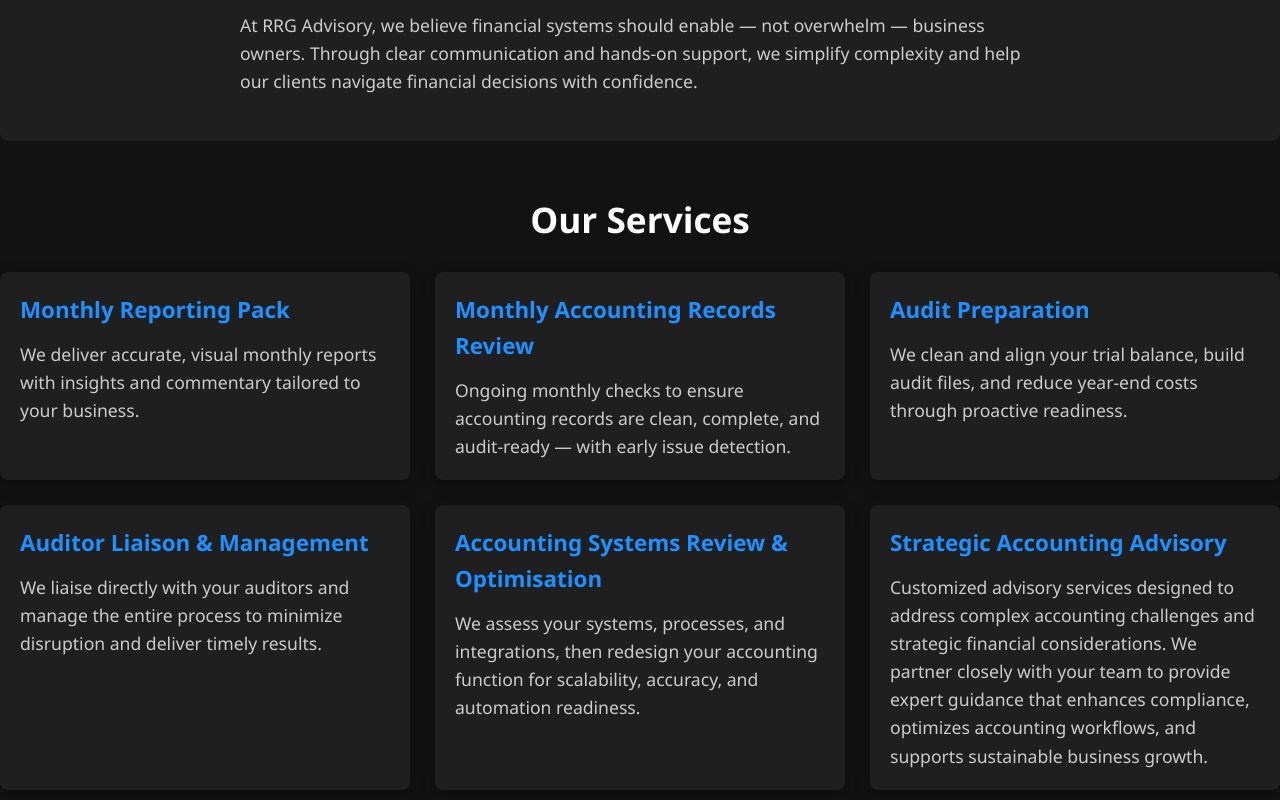
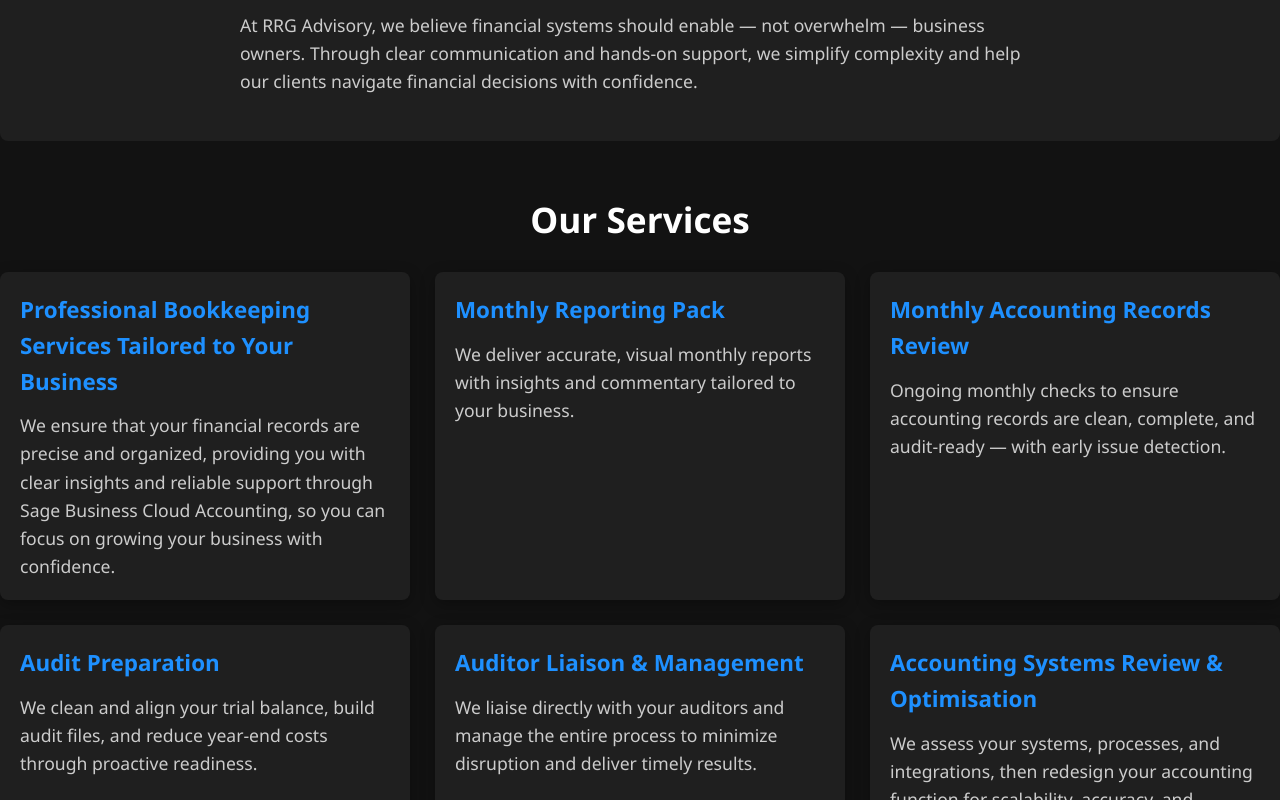
Before and after one commit to RockyGovender/RRG-Advisory, a plain HTML site: page index.html in a window 1280 px wide. Shown: the part 598-1398 px from the top of the page. Drawn offline with Linux system fonts and the light colour scheme.

Commit message:
Update index.html

```diff
--- a/index.html
+++ b/index.html
@@ -266,6 +266,10 @@
       <h2>Our Services</h2>
       <div class="services-grid">
         <article class="service-card">
+          <h3>Professional Bookkeeping Services Tailored to Your Business</h3>
+          <p>We ensure that your financial records are precise and organized, providing you with clear insights and reliable support through Sage Business Cloud Accounting, so you can focus on growing your business with confidence.</p>
+        </article>
+        <article class="service-card">
           <h3>Monthly Reporting Pack</h3>
           <p>We deliver accurate, visual monthly reports with insights and commentary tailored to your business.</p>
         </article>
```
